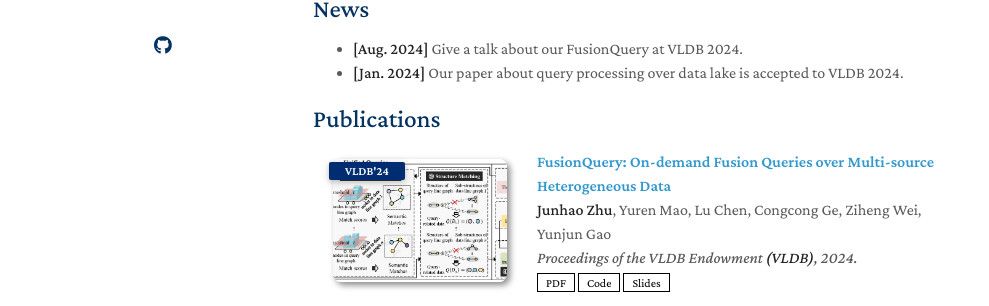
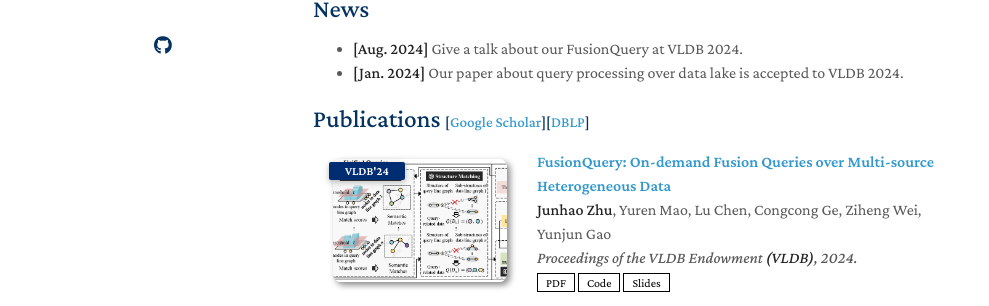
Before and after one commit to JunHao-Zhu/JunHao-Zhu.github.io, a Jekyll site: the page built from index.md, in a window 1280 px wide and 1150 px high. Shown: the part 322-628 px from the top of the window, without its empty margins (157-1146 px from the left). Built offline with Jekyll 4.4.1, drawn with Linux system fonts in a browser that asks for light colours; a style sheet for code colours, icons or effects is not loaded; our own code applies the rules of GitHub Pages for plain Markdown files.

Commit message:
add google scholar and dblp

```diff
--- a/_includes/publications.md
+++ b/_includes/publications.md
@@ -1,4 +1,4 @@
-<h2 id="publications" style="margin: 2px 0px -15px;">Publications</h2>
+<h2 id="publications" style="margin: 2px 0px -15px;">Publications <temp style="font-size:15px;">[</temp><a href="https://scholar.google.com/citations?user=cYH-Ll8AAAAJ&hl=zh-CN" target="_blank" style="font-size:15px;">Google Scholar</a><temp style="font-size:15px;">]</temp><temp style="font-size:15px;">[</temp><a href="https://dblp.uni-trier.de/pid/225/7859.html" target="_blank" style="font-size:15px;">DBLP</a><temp style="font-size:15px;">]</temp></h2>
 
 <div class="publications">
 <ol class="bibliography">
--- a/index.md
+++ b/index.md
@@ -4,7 +4,7 @@ layout: homepage
 
 ## About Me
 
-Hello there! My name is Junhao Zhu (朱俊豪), a second-year Ph.D. student at Zhejiang University, advised by Prof. [Lu Chen](https://person.zju.edu.cn/en/luchen). I am also working closely with Prof. [Yunjun Gao](https://person.zju.edu.cn/gaoyj_cn) and Prof. [Yuren Mao](https://person.zju.edu.cn/maoyuren). Before that, I received my B.E. degree from Jianxing honor college, Zhejiang University of Technology, in 2022. Here is my [CV](https://github.com/JunHao-Zhu/JunHao-Zhu.github.io/assets/files/zhucv.pdf).
+Hello there! My name is Junhao Zhu (朱俊豪), a second-year Ph.D. student at Zhejiang University, advised by Prof. [Lu Chen](https://person.zju.edu.cn/en/luchen). I am also working closely with Prof. [Yunjun Gao](https://person.zju.edu.cn/gaoyj_cn) and Prof. [Yuren Mao](https://person.zju.edu.cn/maoyuren). Before that, I received my B.E. degree from Jianxing honor college, Zhejiang University of Technology, in 2022. Here is my [CV](./assets/files/zhucv.pdf).
 
 My research insterests revolve around data lake management and data-centric AI. I am working on applying AI to data lake management (e.g., entity matching, query processing over data lake) and improving AI from a data-centric perspective (e.g., data quality, data discovery).
 
```
